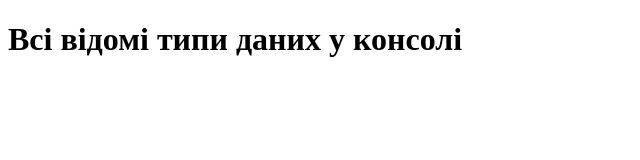
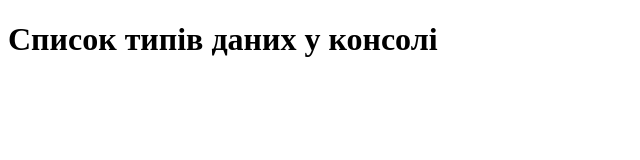
Before and after one commit to KhPetrivska/HW3.1-Datatypes, a plain HTML site: page index.html in a window 1280 px wide. Shown: the whole page, without its empty margins (0-640 px from the left). Drawn offline with Linux system fonts and the light colour scheme.

Commit message:
edit text in html body

```diff
--- a/index.html
+++ b/index.html
@@ -6,7 +6,7 @@
     <title>Document</title>
 </head>
 <body>
-<h1>Всі відомі типи даних у консолі</h1>
+<h1>Список типів даних у консолі</h1>
 </body>
 <script src="/index.js"></script>
 </html>
```
